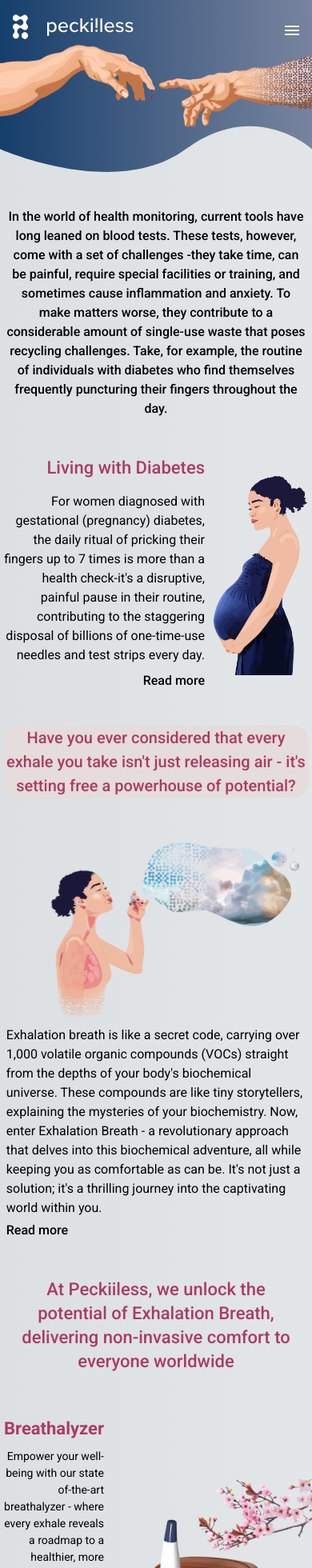
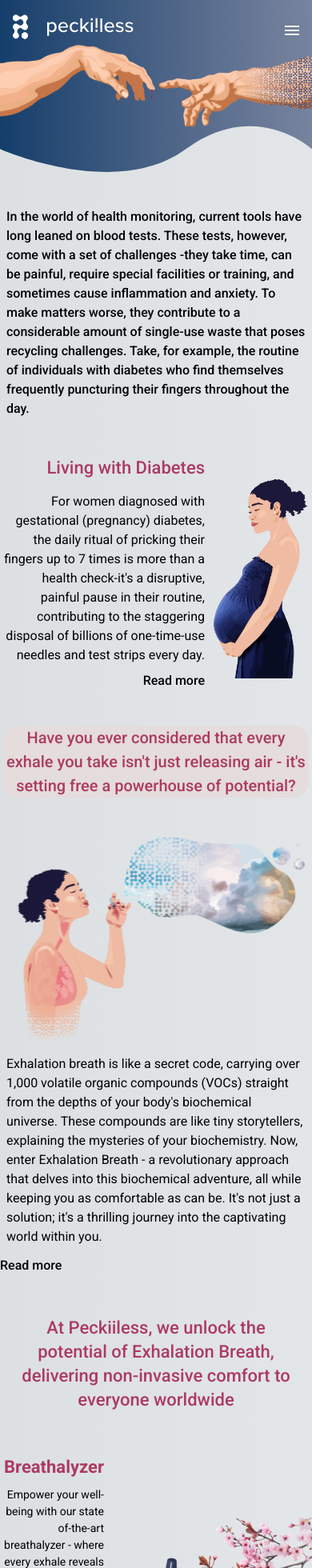
Before and after one commit to Peckiiless/peckiiless-website, a Next.js app: page /healthcare in a window 390 px wide. Shown: the top 1960 px of the page at 80% size. Built offline with nearby package versions, Linux system fonts and the light colour scheme.

Commit message:
update responsive design

```diff
--- a/app/healthcare/BlowingLady.tsx
+++ b/app/healthcare/BlowingLady.tsx
@@ -7,8 +7,8 @@ export default function BlowingLady() {
         Have you ever considered that every exhale you take isn&#39;t just
         releasing air - it&#39;s setting free a powerhouse of potential?
       </p>
-      <div className="relative md:h-[50rem] xs:h-[34rem] h-[28rem] p-[2%]">
-        <div className="sm:absolute bottom-0 pl-10">
+      <div className="relative md:h-[50rem] xs:h-[34rem] h-[28rem] md:p-[2%]">
+        <div className="sm:absolute bottom-0 pl-1 md:pl-6 max-w-[70rem]">
           <Image
             src="/bubble-lady.svg"
             width={1200}
@@ -17,8 +17,8 @@ export default function BlowingLady() {
             priority={true}
           />
         </div>
-        <div className="sm:max-w-[70%] sm:absolute bottom-24 left-[39%]">
-          <p className="md:text-[1.25rem] lg:text-[1.75rem] text-[1rem]">
+        <div className="sm:max-w-[70%] sm:absolute sm:bottom-0 md:bottom-12 left-[40%]">
+          <p className="sm:text-[1.1875rem] lg:text-[1.75rem] text-[1rem] p-2">
             Exhalation breath is like a secret code, carrying over 1,000
             volatile organic compounds (VOCs) straight from the depths of your
             body&#39;s biochemical universe. These compounds are like tiny
@@ -28,13 +28,13 @@ export default function BlowingLady() {
             can be. It&#39;s not just a solution; it&#39;s a thrilling journey
             into the captivating world within you.
           </p>
-          <p className=" md:hidden font-medium text-[1rem] cursor-pointer py-1">
+          <p className="sm:hidden font-medium text-[1rem] cursor-pointer py-1">
             Read more
           </p>
         </div>
       </div>
       <div className="px-[2%]">
-        <p className="hidden sm:block xs:text-[1.625rem] md:text-[1.75rem] text-[1rem]  leading-[1.5rem] xs:leading-[2.5rem]  md:leading-[2.625rem] px-1 py-14 xs:px-10 max-w-[95rem] mx-auto">
+        <p className="hidden sm:block sm:text-[1.25rem] lg:text-[1.75rem] text-[1rem]  px-1 py-14 xs:px-1 max-w-[95rem] mx-auto">
           Breath sampling emerges as a non-invasive, pain-free, and universally
           applicable method. Unlike other sampling techniques, it requires no
           specialized facilities or extensive training, seamlessly fitting into
--- a/app/healthcare/Pregnancy.tsx
+++ b/app/healthcare/Pregnancy.tsx
@@ -2,9 +2,9 @@ import Image from "next/image";
 
 export default function Pregnancy() {
   return (
-    <section className="mx-auto max-w-[100rem] sm:mt-10">
-      <div className="px-1">
-        <p className="text-center font-medium xs:text-[1.625rem] md:text-[1.75rem] text-[1rem]  leading-[1.5rem] xs:leading-[2.5rem]  md:leading-[2.625rem]  px-1 py-8 xs:px-8 max-w-[85rem] mx-auto">
+    <section className="mx-auto max-w-[100rem] sm:mt-20">
+      <div className="">
+        <p className="font-medium sm:text-[1.625rem] md:text-[1.75rem] text-[1rem]  leading-[1.5rem] xs:leading-[2.5rem]  md:leading-[2.625rem]  px-2 py-8 md:px-8 max-w-[85rem] mx-auto">
           In the world of health monitoring, current tools have long leaned on
           blood tests. These tests, however, come with a set of challenges -they
           take time, can be painful, require special facilities or training, and
@@ -16,8 +16,8 @@ export default function Pregnancy() {
         </p>
       </div>
       <div className="grid grid-cols-12 ">
-        <div className="col-span-8 md:col-span-7 lg:col-span-7 xl:col-span-8 2xl:col-span-7 text-right xs:pt-16  md:px-[3rem] px-1 self-center xs:text-[1.15rem] sm:text-[1.35rem] md:text-[1.20rem] lg:text-[1.45rem] xl:text-[1.75rem] 2xl:text-[1.75rem] text-[1rem]">
-          <p className="font-medium xs:text-[2rem] md:text-[2.875rem] text-[1.375rem] text-primary-800 leading-[3.75rem]  xs:pb-8 xl:pb-10">
+        <div className="col-span-8  sm:col-span-7 lg:col-span-7 xl:col-span-8 2xl:col-span-7 text-right xs:pt-16  md:px-[3rem] px-1 sm:pr-4 self-center  text-[1rem] xs:text-[1.15rem] sm:text-[1.25rem] lg:text-[1.45rem] xl:text-[1.75rem] 2xl:text-[1.75rem]">
+          <p className="font-medium xs:text-[2rem] md:text-[2.875rem] text-[1.375rem] text-primary-800 leading-[3.75rem]  xs:pb-8 xl:pb-4">
             Living with Diabetes
           </p>
           <p className="pb-1 xs:pb-5 md:pb-10">
@@ -34,7 +34,7 @@ export default function Pregnancy() {
             optimization of personal treatment and the prevention of potential
             complications.
           </p>
-          <p className="hidden md:block">
+          <p className="hidden sm:block">
             Discovering a new era in health monitoring that goes beyond
             inconvenience is crucial. Saying goodbye to constant pricking and
             hello to a seamless, accessible approach empowers everyone to take
@@ -43,13 +43,12 @@ export default function Pregnancy() {
             monitoring becomes a part of everybody&#39;s lifestyle, not a
             disruption.
           </p>
-          <p className=" md:hidden font-medium text-[1rem] cursor-pointer py-1">
-             Read more
+          <p className="sm:hidden font-medium text-[1rem] cursor-pointer py-1">
+            Read more
           </p>
         </div>
         <div
-          style={{ width: "90%", height: "90%", position: "relative" }}
-          className="col-span-4 md:col-span-5 lg:col-span-5 xl:col-span-4 2xl:col-span-5 justify-self-center pr-3 mt-6 xl:mt-24"
+          className="w-[90%] sm:w-[99%] relative col-span-4 sm:col-span-5 lg:col-span-5 xl:col-span-4 2xl:col-span-5 justify-self-center pr-3 mt-6 sm:mt-28"
         >
           <Image
             src="/pregnant.png"
--- a/app/healthcare/ProductBanner.tsx
+++ b/app/healthcare/ProductBanner.tsx
@@ -5,7 +5,7 @@ export default function ProductBanner() {
   return (
     <div>
       <div className="px-[2%]">
-        <p className="text-center font-medium xs:text-[2rem] md:text-[2.625rem] text-[1.375rem] text-primary-800 leading-[1.875rem] xs:leading-[3.5rem] py-8 sm:pb-24 mt-20 max-w-[75rem] mx-auto px-2">
+        <p className="text-center font-medium xs:text-[2rem] md:text-[2.625rem] text-[1.375rem] text-primary-800 leading-[1.875rem] xs:leading-[3.5rem] py-8 sm:pb-24 mt-20 pt-20 sm:pt-0 max-w-[75rem] mx-auto px-2">
           At Peckiiless, we unlock the potential of Exhalation Breath,
           delivering non-invasive comfort to everyone worldwide
         </p>
--- a/app/healthcare/Reasons.tsx
+++ b/app/healthcare/Reasons.tsx
@@ -6,13 +6,13 @@ export default function Reasons() {
   return (
     <div>
       <div className="px-[1%]">
-        <p className="text-center font-medium xs:text-[2rem] md:text-[2.625rem] text-[1.25rem] text-primary-800 leading-[1.875rem] xs:leading-[3.5rem] py-10 xl:py-32  max-w-[75rem] mx-auto px-2">
+        <p className="font-medium xs:text-[2rem] md:text-[2.625rem] text-[1.25rem] text-primary-800 leading-[1.875rem] xs:leading-[3.5rem] py-10 xl:py-32  max-w-[85rem] mx-auto px-2">
           Why choose exhalation breath sampling? Let us unveil the compelling
           reasons that make it a game-changer in healthcare.
         </p>
       </div>
-      <div className="rounded-[.625rem] bg-primary-100 mx-2">
-        <div className="xs:text-[1.625rem] md:text-[1.75rem] text-[.9375rem]  leading-[1.5rem] xs:leading-[2.5rem]  md:leading-[2.5rem] p-2 xs:p-10 max-w-[90rem] mx-auto">
+      <div className="rounded-[1.625rem] bg-primary-100 mx-2 xs:mx-6">
+        <div className="xs:text-[1.25rem] md:text-[1.75rem] text-[.9375rem]  leading-[1.5rem] xs:leading-[2.5rem]  md:leading-[2.5rem] p-2 xs:p-10 max-w-[90rem] mx-auto">
           <p className="">
             <span className="font-medium">1.Non-invasive Marvel:</span> Breath
             collection takes a gentle approach, offering a pain-free and
@@ -28,7 +28,7 @@ export default function Reasons() {
             It&#39;s like having a health monitor that reads the entire story,
             not just a single chapter.{" "}
           </p>
-          <p>
+          <p className={`${more ? "block" : "hidden md:block"}`}>
             <span className="font-medium">3.Accessibility at Its Core:</span>{" "}
             Breath sampling is designed for universal application. Its
             simplicity requires no specialized facilities or extensive training,
@@ -36,7 +36,7 @@ export default function Reasons() {
             insights, once a luxury, are now within reach for everyone.{" "}
           </p>
 
-          <p className={`${more ? "block" : "hidden"} py-2`}>
+          <p className={`${more ? "block" : "hidden lg:block"} py-2`}>
             <span className="font-medium">4.Acceptance by Design:</span> People
             embrace breath sampling because it respects their comfort. The
             process is user-friendly, ensuring that individuals of all ages and
@@ -61,7 +61,7 @@ export default function Reasons() {
 
 
           <p
-            className="font-medium text-[1rem] cursor-pointer py-1"
+            className="font-medium text-[1.75rem] cursor-pointer py-1"
             onClick={() => setMore(!more)}
           >
             {more ? "Read less" : "Read more"}
```
